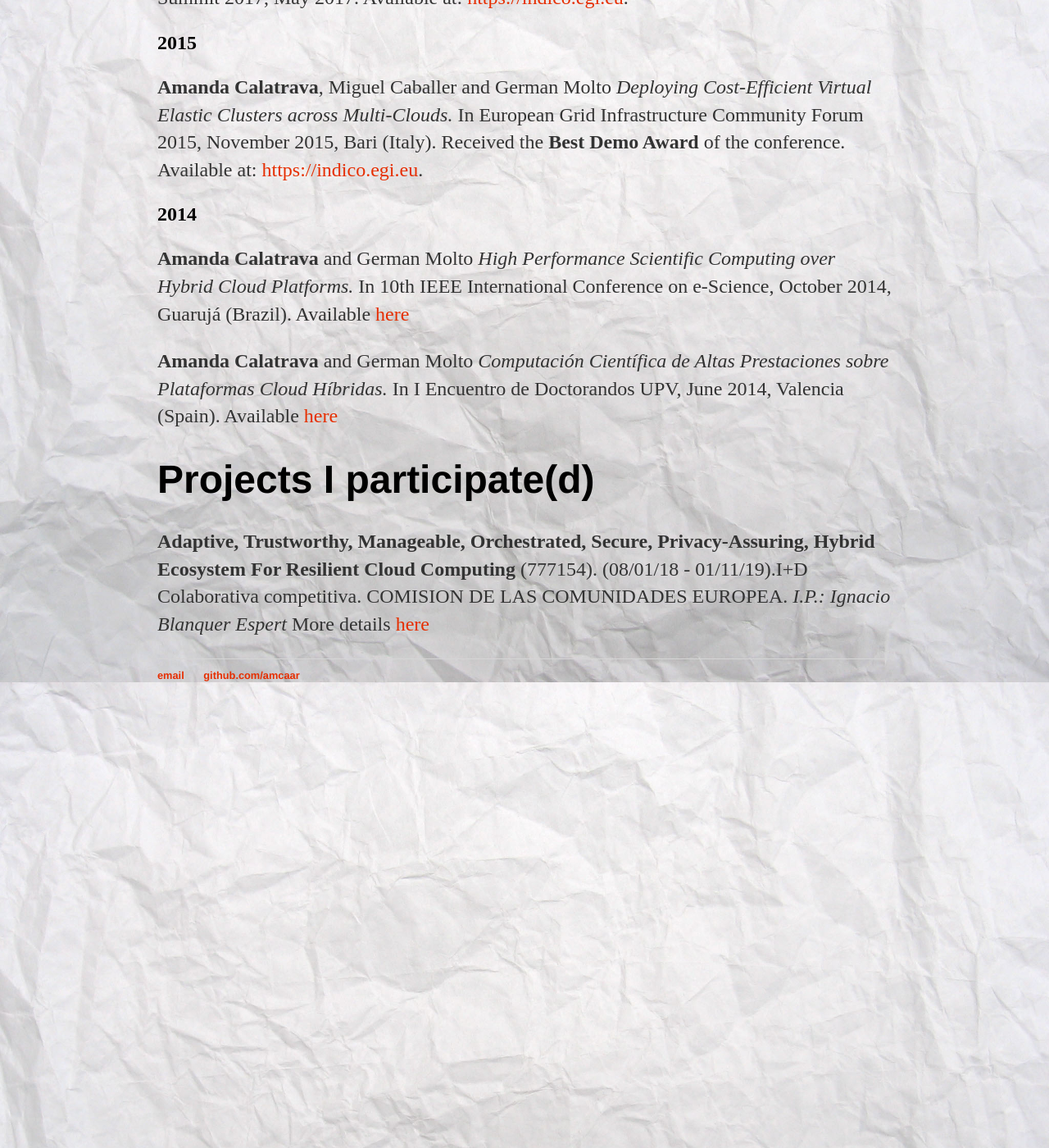
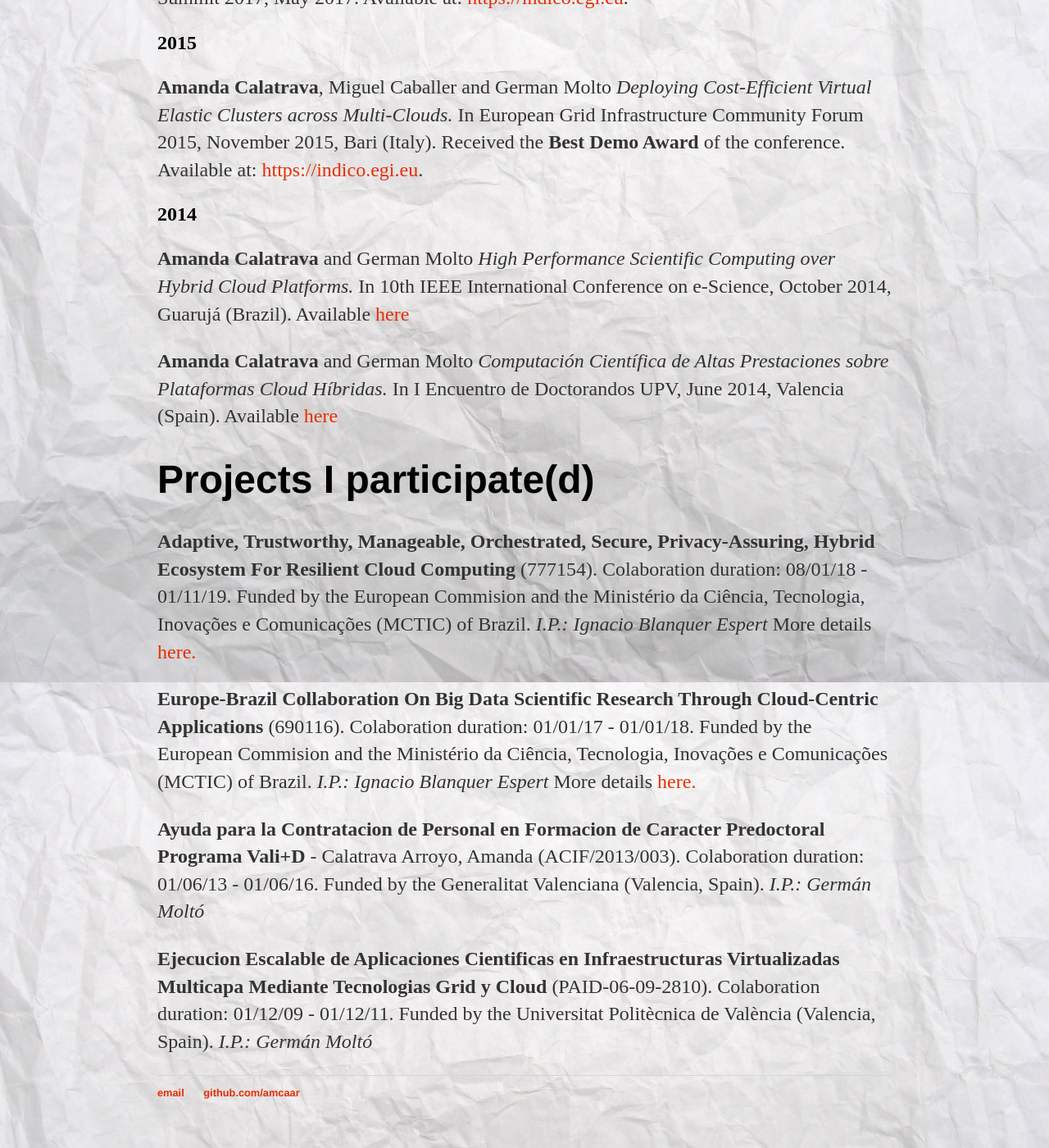
Before and after one commit to amcaar/amcaar.github.io, a Jekyll site: the page built from cv/index.html, in a window 1280 px wide and 1400 px high, scrolled down 2048 px. Shown: the whole window at 82% size. Built offline with Jekyll 4.4.1, drawn with Linux system fonts in a browser that asks for light colours.

Commit message:
Update index.html

```diff
--- a/cv/index.html
+++ b/cv/index.html
@@ -87,9 +87,22 @@ title: Publications of Amanda Calatrava
 
 		<h1>Projects I participate(d)</h1>
 		<p> <strong>Adaptive, Trustworthy, Manageable, Orchestrated, Secure, Privacy-Assuring, Hybrid Ecosystem For Resilient Cloud Computing</strong>
-			(777154). (08/01/18 - 01/11/19).I+D Colaborativa competitiva. COMISION DE LAS COMUNIDADES EUROPEA.
+			(777154). Colaboration duration: 08/01/18 - 01/11/19. Funded by the European Commision and the Ministério da Ciência, Tecnologia, Inovações e Comunicações (MCTIC) of Brazil.
 			<em>I.P.: Ignacio Blanquer Espert</em>
-		        More details <a class="link" href="http://www.atmosphere-eubrazil.eu/">here</a></p>
+		        More details <a class="link" href="http://www.atmosphere-eubrazil.eu/">here.</a></p>
+
+		<p> <strong>Europe-Brazil Collaboration On Big Data Scientific Research Through Cloud-Centric Applications</strong>
+			(690116). Colaboration duration: 01/01/17 - 01/01/18. Funded by the European Commision and the Ministério da Ciência, Tecnologia, Inovações e Comunicações (MCTIC) of Brazil.
+			<em>I.P.: Ignacio Blanquer Espert</em>
+		        More details <a class="link" href="http://www.eubra-bigsea.eu/">here.</a></p>
+
+		<p> <strong>Ayuda para la Contratacion de Personal en Formacion de Caracter Predoctoral Programa Vali+D</strong>
+			- Calatrava Arroyo, Amanda (ACIF/2013/003). Colaboration duration: 01/06/13 - 01/06/16. Funded by the Generalitat Valenciana (Valencia, Spain).
+			<em>I.P.: Germán Moltó </em> </p>
+
+		<p> <strong>Ejecucion Escalable de Aplicaciones Cientificas en Infraestructuras Virtualizadas Multicapa Mediante Tecnologias Grid y Cloud</strong>
+			(PAID-06-09-2810). Colaboration duration: 01/12/09 - 01/12/11. Funded by the Universitat Politècnica de València (Valencia, Spain).
+			<em>I.P.: Germán Moltó </em> </p>
 
 
 		<!--<h1>Work in progress...</h1>
```
